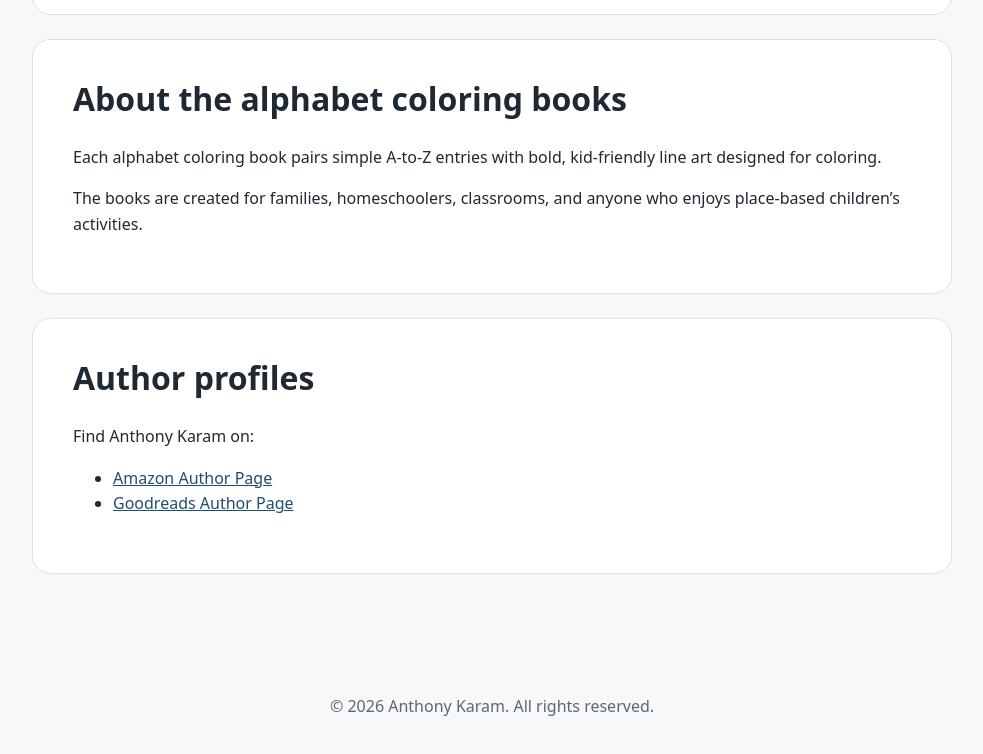
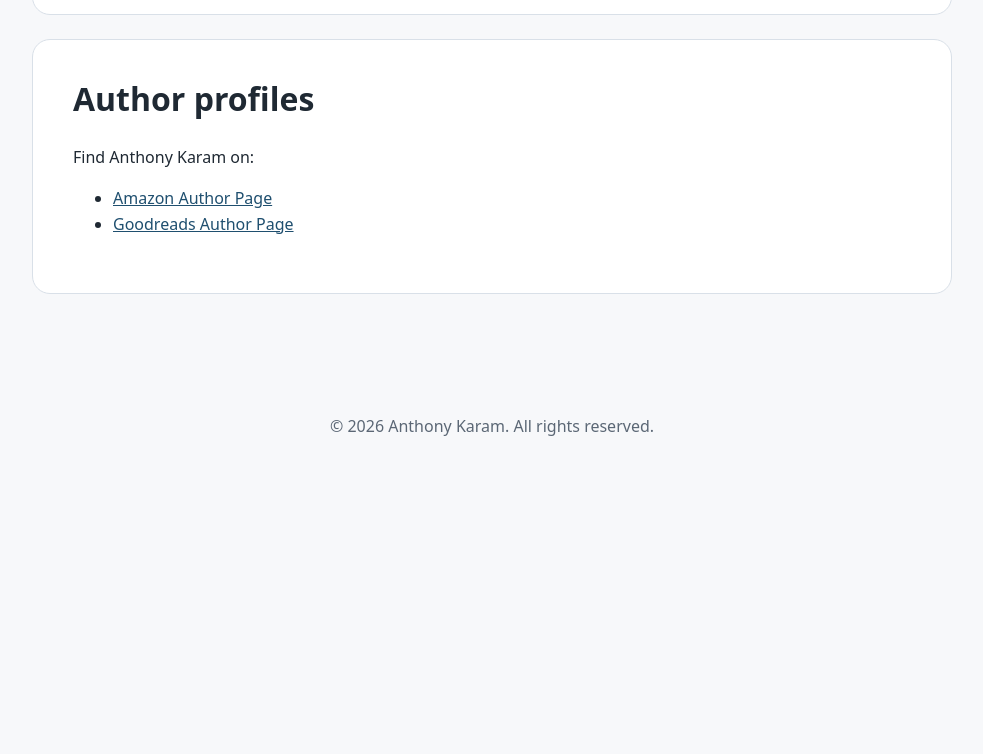
Before and after one commit to anthonykaram/anthony-karam-author-site, a plain HTML site: page index.html in a window 1280 px wide. Shown: the part 772-1526 px from the top of the page, without its empty margins (148-1131 px from the left). After the commit the page ends 1260 px from the top, so only its background shows below. Drawn offline with Linux system fonts and the light colour scheme.

Commit message:
Update index.html
removed alphabet coloring books section.

```diff
--- a/index.html
+++ b/index.html
@@ -85,12 +85,6 @@
     </section>
 
     <section class="card">
-      <h2>About the alphabet coloring books</h2>
-      <p>Each alphabet coloring book pairs simple A-to-Z entries with bold, kid-friendly line art designed for coloring.</p>
-      <p>The books are created for families, homeschoolers, classrooms, and anyone who enjoys place-based children’s activities.</p>
-    </section>
-
-    <section class="card">
       <h2>Author profiles</h2>
       <p>Find Anthony Karam on:</p>
       <ul>
```
